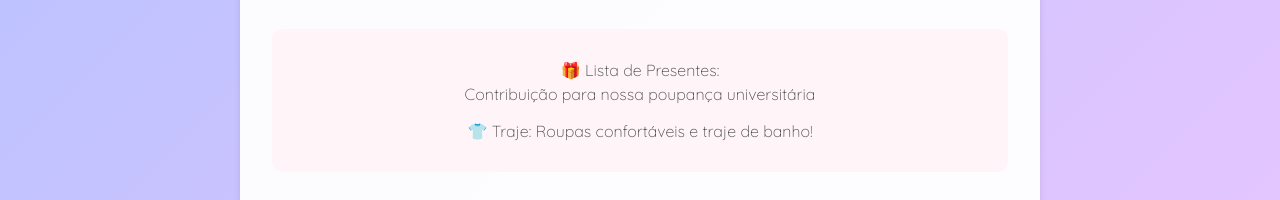
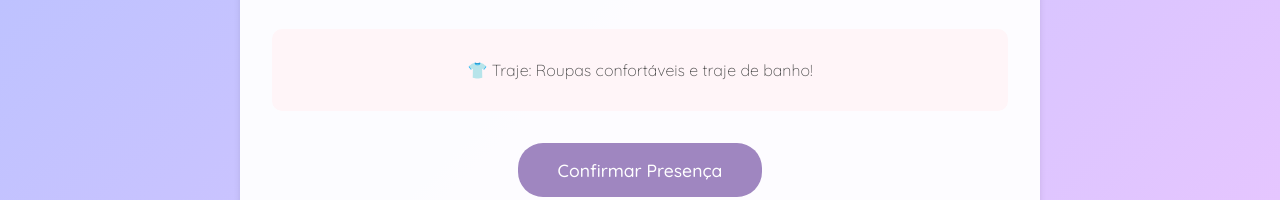
Before and after one commit to JesusGalindo20/festinha, a plain HTML site: page index.html in a window 1280 px wide. Shown: the part 829-1029 px from the top of the page. Drawn offline with Linux system fonts and the light colour scheme.

Commit message:
remove presente

```diff
--- a/index.html
+++ b/index.html
@@ -252,7 +252,7 @@
         </div>
 
         <div class="info-box">
-            <p>🎁 Lista de Presentes:<br>Contribuição para nossa poupança universitária</p>
+            <!-- <p>🎁 Lista de Presentes:<br>Contribuição para nossa poupança universitária</p> -->
             <p>👕 Traje: Roupas confortáveis e traje de banho!</p>
         </div>
 
```
